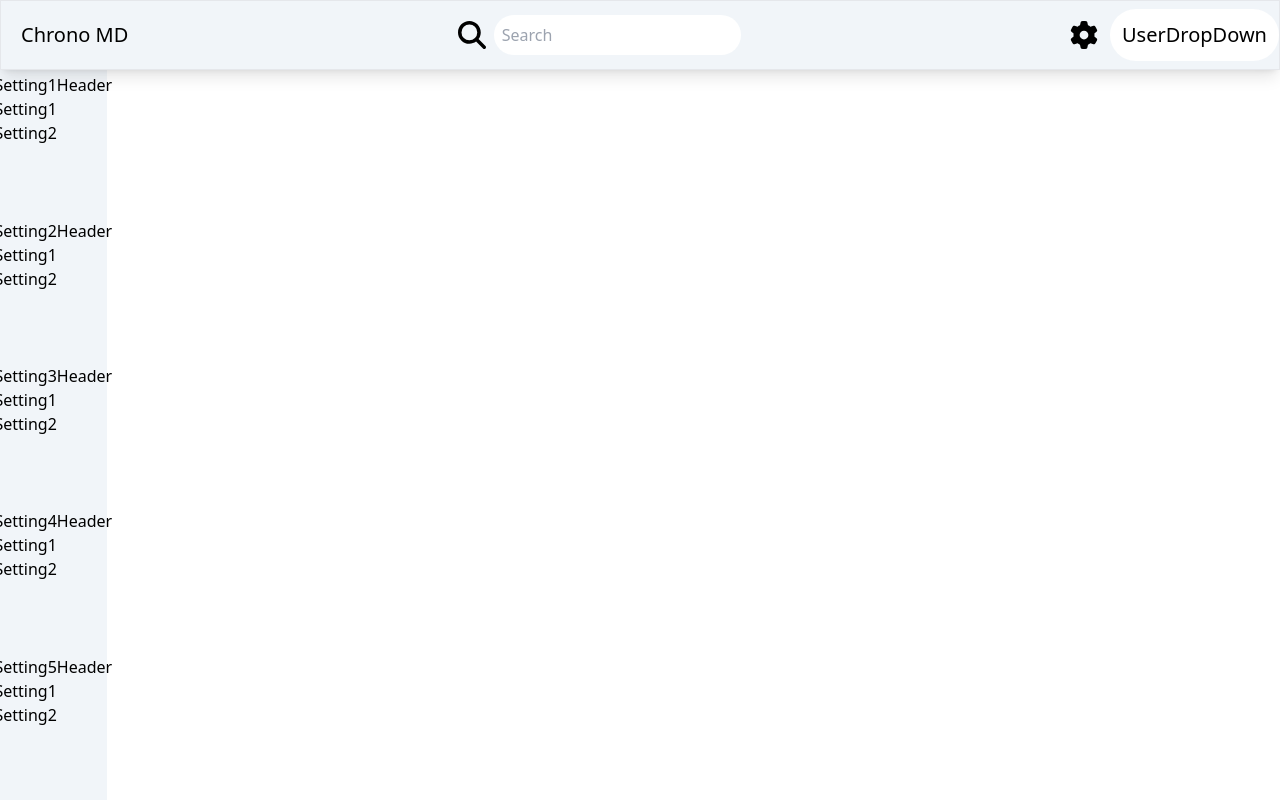
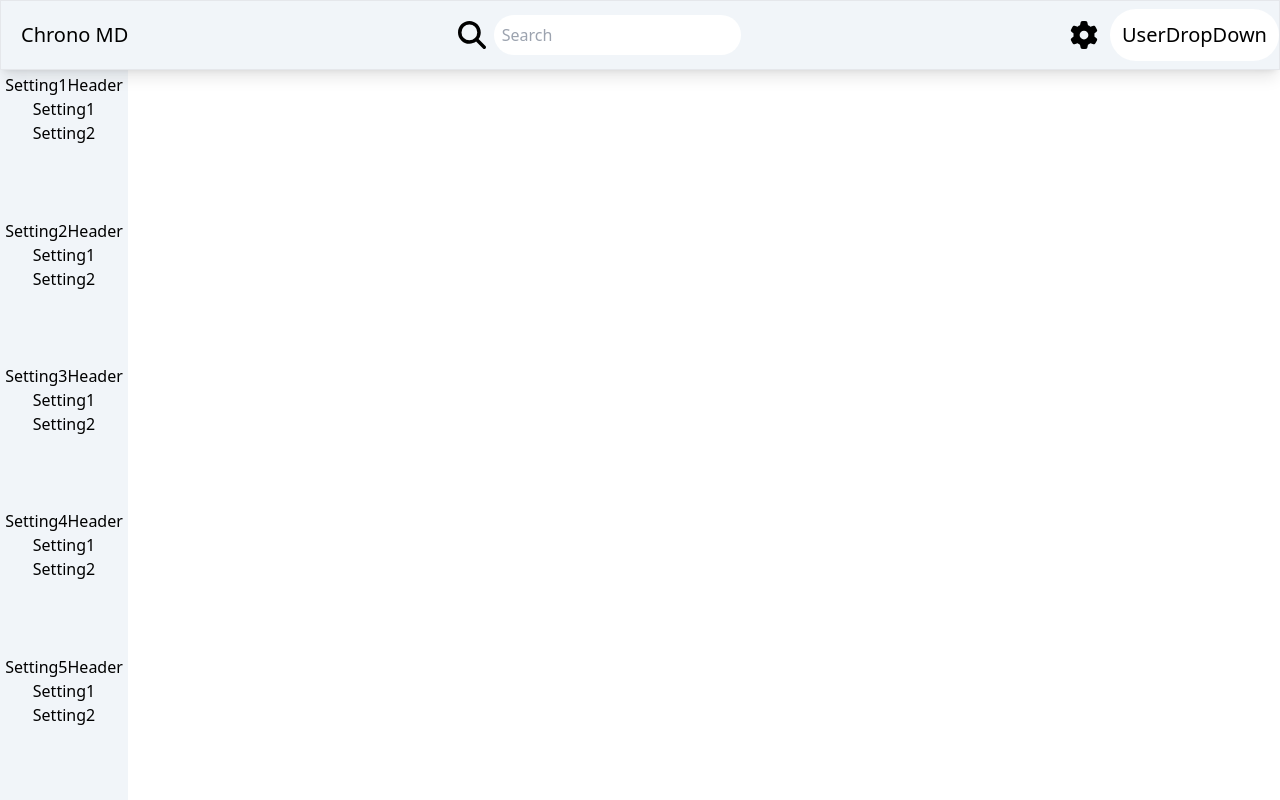
Before and after one commit to scottpickering31/ChronoMD, a React (Create React App) app in the folder frontend/: page / in a window 1280 px wide. Both pictures are taken after a click on the element "Sign In". Built offline with nearby package versions, Linux system fonts and the light colour scheme.

Commit message:
Added custom tailwind class width-tiny

```diff
--- a/frontend/src/containers/Sidebar.tsx
+++ b/frontend/src/containers/Sidebar.tsx
@@ -2,7 +2,7 @@ import React from "react";
 
 function Sidebar() {
   return (
-    <div className="w-1/12 absolute top-0 -z-10 left-0 h-screen bg-slate-100 flex justify-evenly items-center flex-col ">
+    <div className="w-tiny absolute overflow-y-scroll top-0 -z-10 left-0 h-screen bg-slate-100 flex justify-evenly flex-col text-center">
       <div>
         <h1>Setting1Header</h1>
         <h2>Setting1</h2>
--- a/frontend/tailwind.config.js
+++ b/frontend/tailwind.config.js
@@ -22,6 +22,9 @@ export default {
         large: "110vh",
         extral: "125vh",
         tariff: "6.5rem",
+      },
+      width: {
+        tiny: "10%",
       },
       colors: {
         customOrange: {
```
